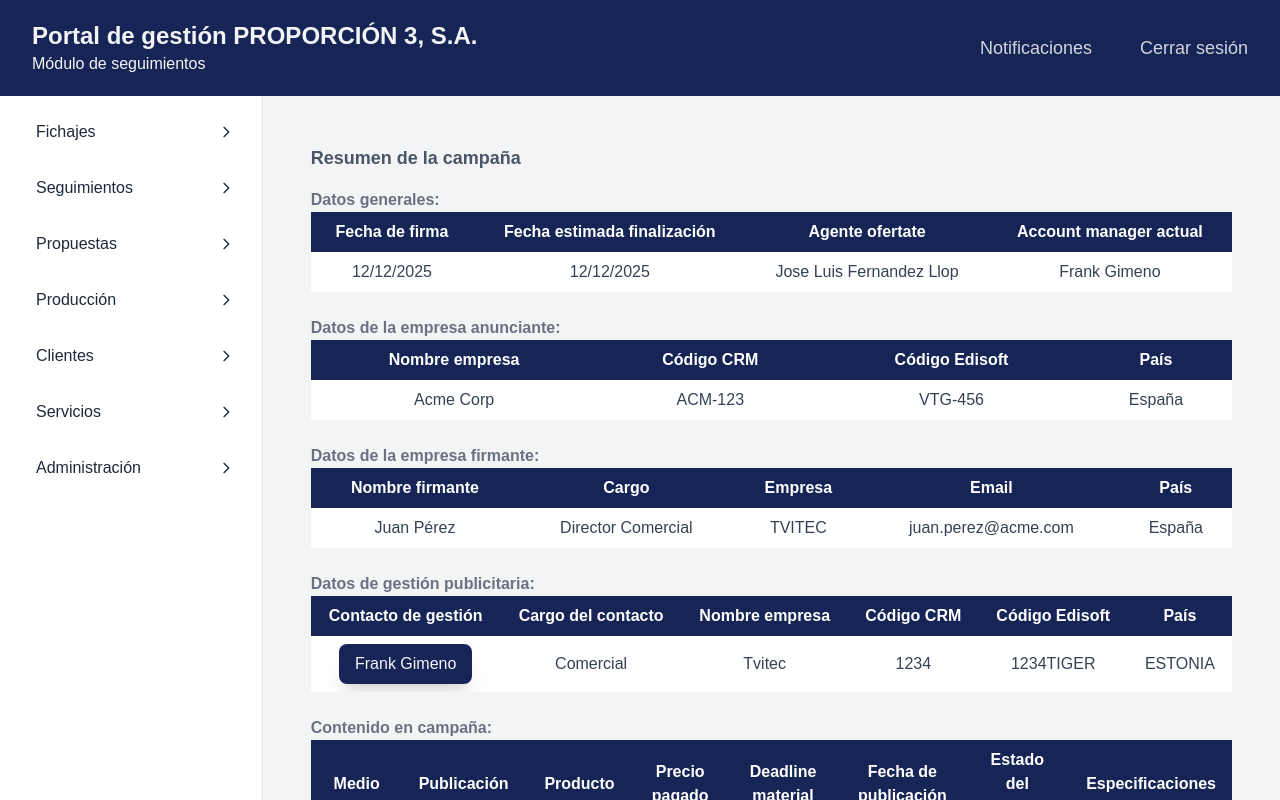
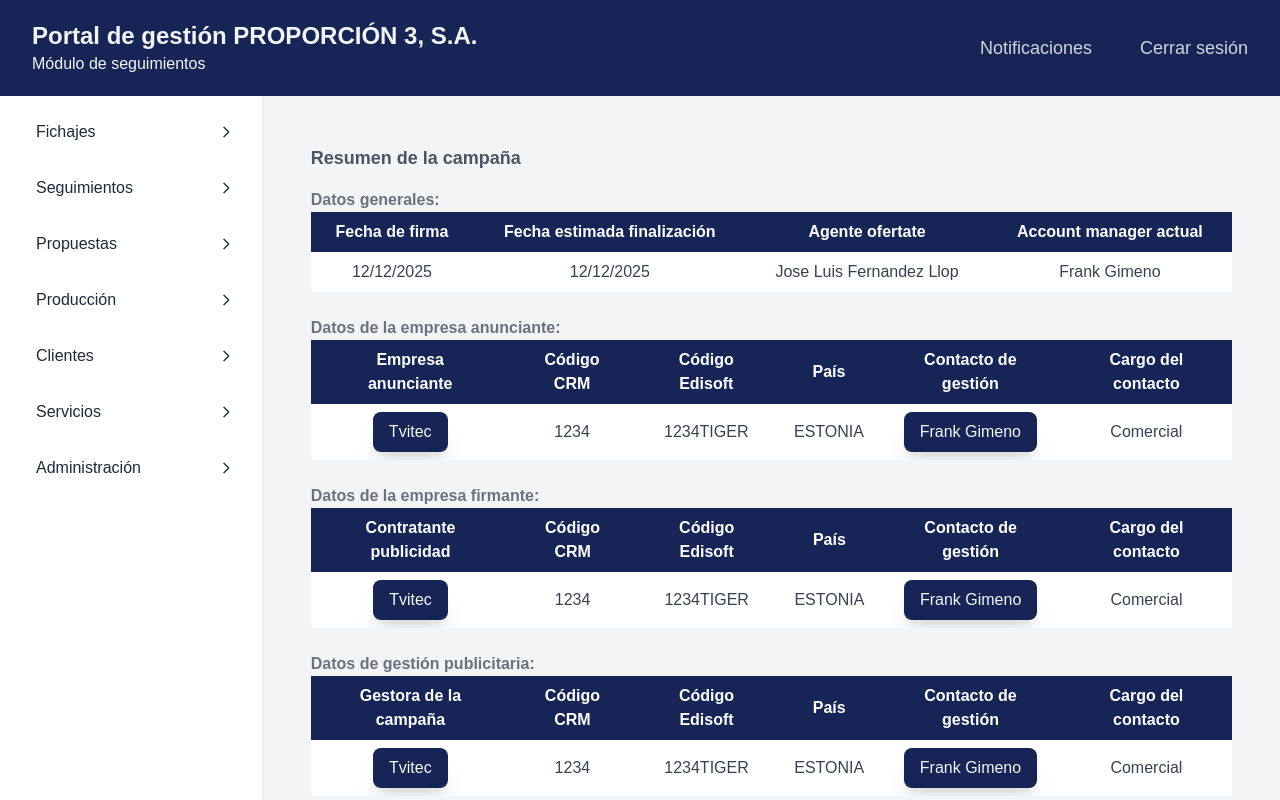
Before and after one commit to frankgimeno3/fichajesp3, a Next.js app: page /dashboard/seguimientos/campanas/resumen in a window 1280 px wide. Shown: the top 800 px of the page. Built offline with nearby package versions, Linux system fonts and the light colour scheme; no server answers; what aws-amplify would draw is missing.

Commit message:
completo las tablas de la campana

```diff
--- a/src/app/dashboard/seguimientos/campanas/resumen/page.tsx
+++ b/src/app/dashboard/seguimientos/campanas/resumen/page.tsx
@@ -9,20 +9,28 @@ import TablaDatosAnunciante from './resumencomponents/TablaDatosAnunciante';
 import TablaDatosGestion from './resumencomponents/TablaDatosGestion';
 
 const ResumenCampana: FC = () => {
+
+
+
   // Datos simulados (puedes pasar esto como props si lo deseas)
   const empresaAnunciante = {
-    nombreEmpresa: 'Acme Corp',
-    codigoCrm: 'ACM-123',
-    codigoEdisoft: 'VTG-456',
-    pais: 'España',
+      nombreEmpresa: 'Tvitec',
+      codigoCrm: '1234',
+      codigoEdisoft: '1234TIGER',
+      pais: 'ESTONIA',
+      nombreContacto:'Frank Gimeno',
+    //   codigoContacto:'1234',
+      cargoContacto:'Comercial',
   };
 
   const empresaFirmante = {
-    nombreFirmante: 'Juan Pérez',
-    cargoFirmante: 'Director Comercial',
-    nombreEmpresaFirmante:'TVITEC',
-    emailFirmante: 'juan.perez@acme.com',
-    pais: 'España',
+       nombreEmpresa: 'Tvitec',
+      codigoCrm: '1234',
+      codigoEdisoft: '1234TIGER',
+      pais: 'ESTONIA',
+      nombreContacto:'Frank Gimeno',
+    //   codigoContacto:'1234',
+      cargoContacto:'Comercial',
   };
 
   const empresaGestion = {
@@ -30,8 +38,9 @@ const ResumenCampana: FC = () => {
       codigoCrm: '1234',
       codigoEdisoft: '1234TIGER',
       pais: 'ESTONIA',
-        nombreContacto:'Frank Gimeno',
-        cargoContacto:'Comercial',
+      nombreContacto:'Frank Gimeno',
+    //   codigoContacto:'1234',
+      cargoContacto:'Comercial',
   };
 
   return (
--- a/src/app/dashboard/seguimientos/campanas/resumen/resumencomponents/TablaDatosAnunciante.tsx
+++ b/src/app/dashboard/seguimientos/campanas/resumen/resumencomponents/TablaDatosAnunciante.tsx
@@ -1,10 +1,15 @@
 import React, { FC } from 'react';
+import { useRouter } from 'next/navigation';
+
 
 interface EmpresaAnunciante {
   nombreEmpresa: string;
   codigoCrm: string;
   codigoEdisoft: string;
   pais: string;
+  nombreContacto: string;
+  //   codigoContacto:'1234',
+  cargoContacto: string;
 }
 
 interface TablaDatosAnuncianteProps {
@@ -12,23 +17,39 @@ interface TablaDatosAnuncianteProps {
 }
 
 const TablaDatosAnunciante: FC<TablaDatosAnuncianteProps> = ({ empresaAnunciante }) => {
+  const router = useRouter()
+
   return (
     <div className="overflow-x-auto">
       <table className="table-auto border-collapse w-full text-center">
         <thead>
           <tr className="bg-blue-950 text-white">
-            <th className="px-4 py-2">Nombre empresa</th>
-            <th className="px-4 py-2">Código CRM</th>
-            <th className="px-4 py-2">Código Edisoft</th>
-            <th className="px-4 py-2">País</th>
+            <th className="px-6 py-2 flex-1/6">Empresa anunciante</th>
+            <th className="px-4 py-2 flex-1/6">Código CRM</th>
+            <th className="px-4 py-2 flex-1/6">Código Edisoft</th>
+            <th className="px-4 py-2 flex-1/6">País</th>
+            <th className="px-4 py-2 flex-1/6">Contacto de gestión</th>
+            <th className="px-4 py-2 flex-1/6">Cargo del contacto</th>
           </tr>
         </thead>
         <tbody>
           <tr className="bg-white text-gray-700">
-            <td className="px-4 py-2">{empresaAnunciante.nombreEmpresa}</td>
-            <td className="px-4 py-2">{empresaAnunciante.codigoCrm}</td>
-            <td className="px-4 py-2">{empresaAnunciante.codigoEdisoft}</td>
-            <td className="px-4 py-2">{empresaAnunciante.pais}</td>
+            <td className="px-4 py-2 flex-1/6">
+              <button className="bg-blue-950 text-gray-100 p-2 px-4 rounded-lg shadow-xl cursor-pointer hover:bg-blue-900"
+                onClick={() => router.push('/dashboard/clientes/ficha')} >
+                {empresaAnunciante.nombreEmpresa}
+              </button>
+            </td>
+            <td className="px-4 py-2 flex-1/6">{empresaAnunciante.codigoCrm}</td>
+            <td className="px-4 py-2 flex-1/6">{empresaAnunciante.codigoEdisoft}</td>
+            <td className="px-4 py-2 flex-1/6">{empresaAnunciante.pais}</td>
+            <td className="px-4 py-2 flex-1/6">
+              <button className="bg-blue-950 text-gray-100 p-2 px-4 rounded-lg shadow-xl cursor-pointer hover:bg-blue-900"
+                onClick={() => router.push('/dashboard/clientes/contactos/contacto')} >
+                {empresaAnunciante.nombreContacto}
+              </button>
+            </td>
+            <td className="px-4 py-2 flex-1/6">{empresaAnunciante.cargoContacto}</td>
           </tr>
         </tbody>
       </table>
--- a/src/app/dashboard/seguimientos/campanas/resumen/resumencomponents/TablaDatosFirmante.tsx
+++ b/src/app/dashboard/seguimientos/campanas/resumen/resumencomponents/TablaDatosFirmante.tsx
@@ -1,11 +1,15 @@
 import React, { FC } from 'react';
+import { useRouter } from 'next/navigation';
+
 
 interface EmpresaFirmante {
-  nombreFirmante: string;
-  cargoFirmante: string;
-  nombreEmpresaFirmante: string;
-  emailFirmante: string;
+    nombreEmpresa: string;
+    codigoCrm: string;
+    codigoEdisoft: string;
     pais: string;
+    nombreContacto: string;
+    //   codigoContacto:'1234',
+    cargoContacto: string;
 }
 
 interface TablaDatosFirmanteProps {
@@ -13,25 +17,39 @@ interface TablaDatosFirmanteProps {
 }
 
 const TablaDatosFirmante: FC<TablaDatosFirmanteProps> = ({ empresaFirmante }) => {
+    const router = useRouter()
+
     return (
         <div className="overflow-x-auto ">
             <table className="table-auto border-collapse w-full text-center">
                 <thead>
                     <tr className="bg-blue-950 text-white">
-            <th className="px-4 py-2">Nombre firmante</th>
-            <th className="px-4 py-2">Cargo</th>
-            <th className="px-4 py-2">Empresa</th>
-            <th className="px-4 py-2">Email</th>
-            <th className="px-4 py-2">País</th>
+                        <th className="px-4 py-2 flex-1/6">Contratante publicidad</th>
+                        <th className="px-4 py-2 flex-1/6">Código CRM</th>
+                        <th className="px-4 py-2 flex-1/6">Código Edisoft</th>
+                        <th className="px-4 py-2 flex-1/6">País</th>
+                        <th className="px-4 py-2 flex-1/6">Contacto de gestión</th>
+                        <th className="px-4 py-2 flex-1/6">Cargo del contacto</th>
                     </tr>
                 </thead>
                 <tbody>
                     <tr className="bg-white text-gray-700">
-            <td className="px-4 py-2">{empresaFirmante.nombreFirmante}</td>
-            <td className="px-4 py-2">{empresaFirmante.cargoFirmante}</td>
-            <td className="px-4 py-2">{empresaFirmante.nombreEmpresaFirmante}</td>
-            <td className="px-4 py-2">{empresaFirmante.emailFirmante}</td>
-            <td className="px-4 py-2">{empresaFirmante.pais}</td>
+                        <td className="px-4 py-2 flex-1/6">
+                            <button className="bg-blue-950 text-gray-100 p-2 px-4 rounded-lg shadow-xl cursor-pointer hover:bg-blue-900"
+                                onClick={() => router.push('/dashboard/clientes/ficha')} >
+                                {empresaFirmante.nombreEmpresa}
+                            </button>
+                        </td>
+                        <td className="px-4 py-2 flex-1/6">{empresaFirmante.codigoCrm}</td>
+                        <td className="px-4 py-2 flex-1/6">{empresaFirmante.codigoEdisoft}</td>
+                        <td className="px-4 py-2 flex-1/6">{empresaFirmante.pais}</td>
+                        <td className="px-4 py-2 flex-1/6">
+                            <button className="bg-blue-950 text-gray-100 p-2 px-4 rounded-lg shadow-xl cursor-pointer hover:bg-blue-900"
+                                onClick={() => router.push('/dashboard/clientes/contactos/contacto')} >
+                                {empresaFirmante.nombreContacto}
+                            </button>
+                        </td>
+                        <td className="px-4 py-2 flex-1/6">{empresaFirmante.cargoContacto}</td>
                     </tr>
                 </tbody>
             </table>
--- a/src/app/dashboard/seguimientos/campanas/resumen/resumencomponents/TablaDatosGestion.tsx
+++ b/src/app/dashboard/seguimientos/campanas/resumen/resumencomponents/TablaDatosGestion.tsx
@@ -2,18 +2,19 @@ import React, { FC } from 'react';
 import { useRouter } from 'next/navigation';
 
 
-interface EmpresaAnunciante {
-    nombreContacto: String;
-    cargoContacto: string;
-
+interface EmpresaGestion {
     nombreEmpresa: string;
     codigoCrm: string;
     codigoEdisoft: string;
     pais: string;
+    nombreContacto: string;
+    //   codigoContacto:'1234',
+    cargoContacto: string;
+
 }
 
 interface TablaDatosGestionProps {
-    empresaGestion: EmpresaAnunciante;
+    empresaGestion: EmpresaGestion;
 }
 
 const TablaDatosGestion: FC<TablaDatosGestionProps> = ({ empresaGestion }) => {
@@ -24,25 +25,32 @@ const TablaDatosGestion: FC<TablaDatosGestionProps> = ({ empresaGestion }) => {
             <table className="table-auto border-collapse w-full text-center">
                 <thead>
                     <tr className="bg-blue-950 text-white">
-                        <th className="px-4 py-2">Contacto de gestión</th>
-                        <th className="px-4 py-2">Cargo del contacto</th>
-                        <th className="px-4 py-2">Nombre empresa</th>
-                        <th className="px-4 py-2">Código CRM</th>
-                        <th className="px-4 py-2">Código Edisoft</th>
-                        <th className="px-4 py-2">País</th>
+                        <th className="px-4 py-2 flex-1/6">Gestora de la campaña</th>
+                        <th className="px-4 py-2 flex-1/6">Código CRM</th>
+                        <th className="px-4 py-2 flex-1/6">Código Edisoft</th>
+                        <th className="px-4 py-2 flex-1/6">País</th>
+                        <th className="px-4 py-2 flex-1/6">Contacto de gestión</th>
+                        <th className="px-4 py-2 flex-1/6">Cargo del contacto</th>
                     </tr>
                 </thead>
                 <tbody>
                     <tr className="bg-white text-gray-700">
-                        <td className="px-4 py-2">
-                            <button className='bg-blue-950 text-gray-100 p-2 px-4 rounded-lg shadow-xl cursor-pointer hover:bg-blue-900'
-                                onClick={() => router.push('/dashboard/seguimientos/campanas/resumen')}>{empresaGestion.nombreContacto}</button>
+                        <td className="px-4 py-2 flex-1/6">
+                            <button className="bg-blue-950 text-gray-100 p-2 px-4 rounded-lg shadow-xl cursor-pointer hover:bg-blue-900"
+                                onClick={() => router.push('/dashboard/clientes/ficha')} >
+                                {empresaGestion.nombreEmpresa}
+                            </button>
                         </td>
-                        <td className="px-4 py-2">{empresaGestion.cargoContacto}</td>
-                        <td className="px-4 py-2">{empresaGestion.nombreEmpresa}</td>
-                        <td className="px-4 py-2">{empresaGestion.codigoCrm}</td>
-                        <td className="px-4 py-2">{empresaGestion.codigoEdisoft}</td>
-                        <td className="px-4 py-2">{empresaGestion.pais}</td>
+                        <td className="px-4 py-2 flex-1/6">{empresaGestion.codigoCrm}</td>
+                        <td className="px-4 py-2 flex-1/6">{empresaGestion.codigoEdisoft}</td>
+                        <td className="px-4 py-2 flex-1/6">{empresaGestion.pais}</td>
+                        <td className="px-4 py-2 flex-1/6">
+                            <button className="bg-blue-950 text-gray-100 p-2 px-4 rounded-lg shadow-xl cursor-pointer hover:bg-blue-900"
+                                onClick={() => router.push('/dashboard/clientes/contactos/contacto')} >
+                                {empresaGestion.nombreContacto}
+                            </button>
+                        </td>
+                        <td className="px-4 py-2 flex-1/6">{empresaGestion.cargoContacto}</td>
                     </tr>
                 </tbody>
             </table>
```
Lines whose indentation alone changed are shown as unchanged.
